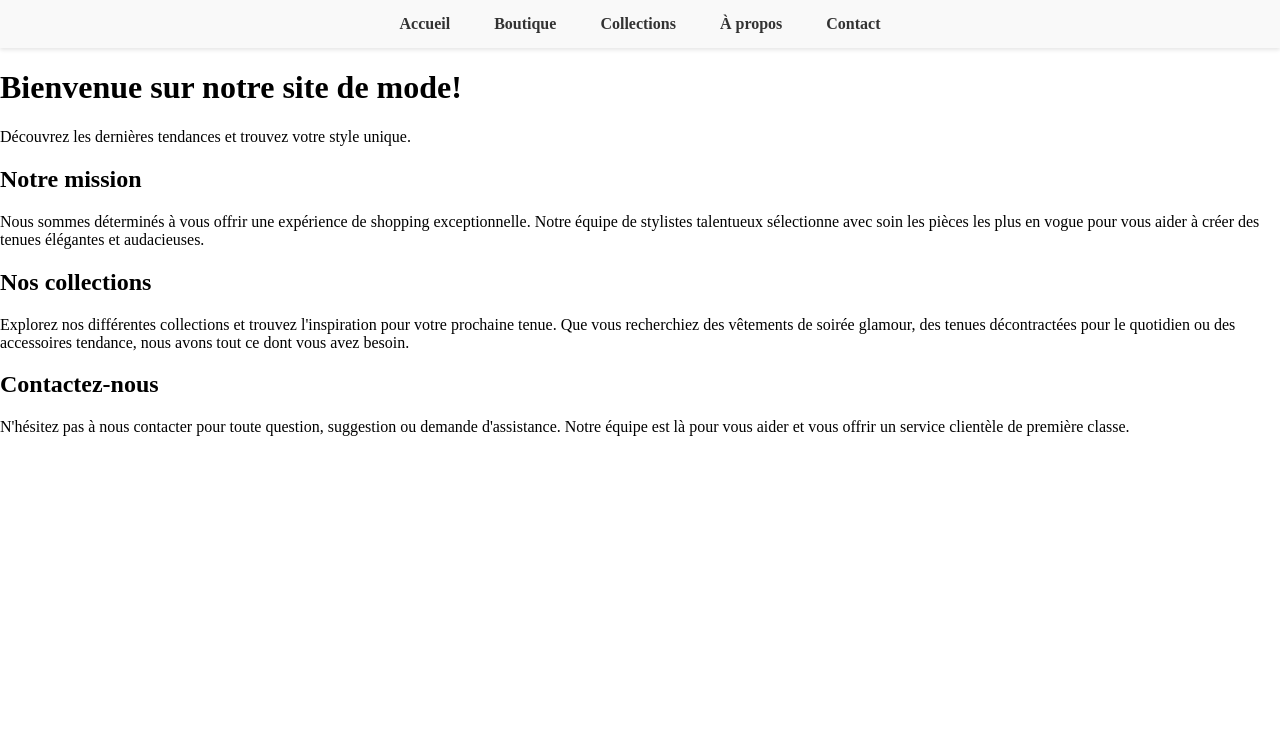
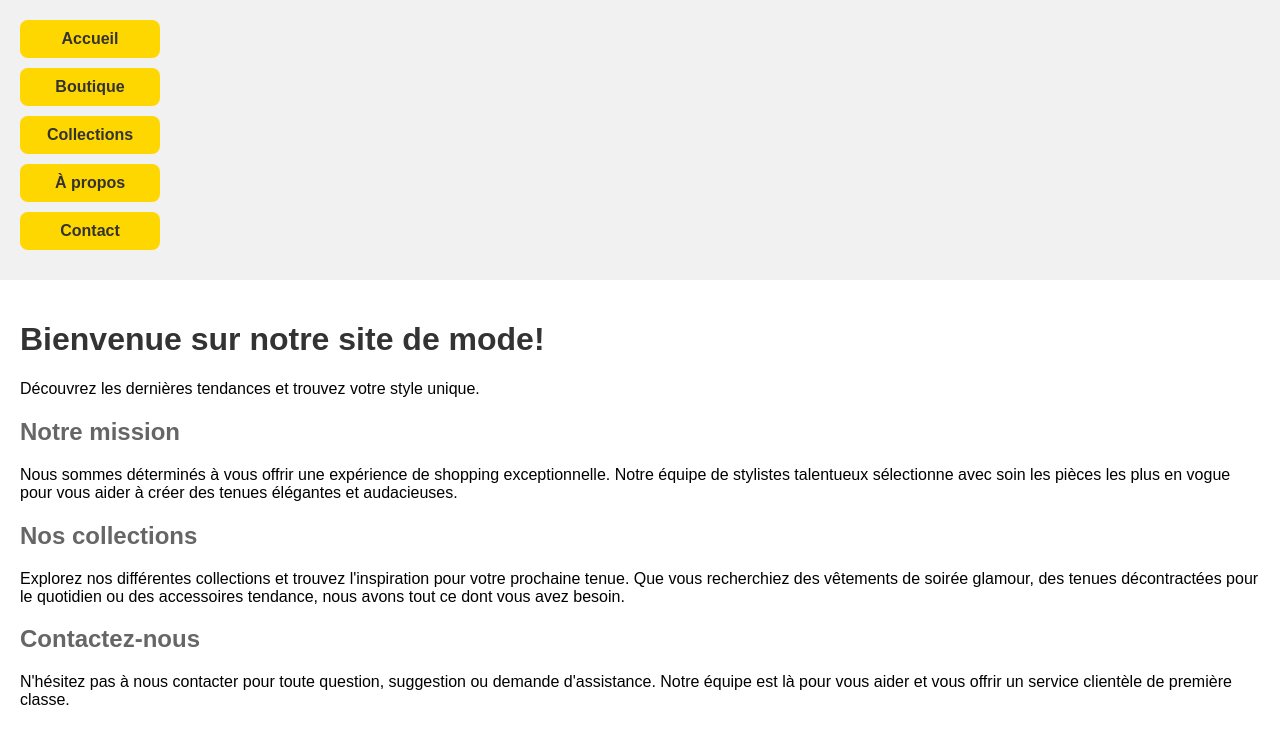
Before and after one commit to modaglow/modaglow.github.com, a plain HTML site: page index.html in a window 1280 px wide. Drawn offline with Linux system fonts and the light colour scheme.

Commit message:
Update styles.css

```diff
--- a/styles.css
+++ b/styles.css
@@ -1,38 +1,50 @@
+/* Stilurile pentru pagina web */
+
 body {
+  font-family: Arial, sans-serif;
   margin: 0;
   padding: 0;
 }
 
 header {
-  background-color: #f9f9f9;
-  box-shadow: 0 2px 4px rgba(0, 0, 0, 0.1);
+  background-color: #f1f1f1;
+  padding: 20px;
 }
 
-nav {
-  display: flex;
-  justify-content: center;
-}
-
-ul {
+nav ul {
   list-style-type: none;
   margin: 0;
   padding: 0;
 }
 
-li {
-  display: inline-block;
+nav ul li {
+  margin-bottom: 10px;
 }
 
-a {
+nav ul li a {
+  text-decoration: none;
+  color: #333;
+  background-color: #ffd700;
   display: block;
-  padding: 15px 20px;
-  text-decoration: none;
+  padding: 10px;
+  border-radius: 8px;
   font-weight: bold;
-  color: #333;
-  transition: all 0.3s ease;
+  text-align: center;
+  width: 120px;
 }
 
-a:hover {
-  background-color: #333;
-  color: #fff;
+nav ul li a:hover {
+  background-color: #daa520;
 }
+
+main {
+  padding: 20px;
+}
+
+h1 {
+  color: #333;
+}
+
+h2 {
+  color: #666;
+}
```
